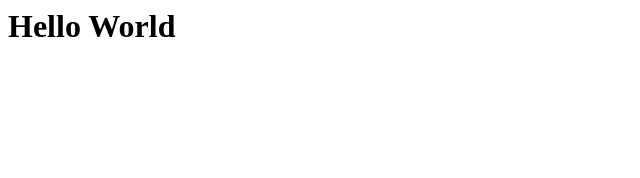
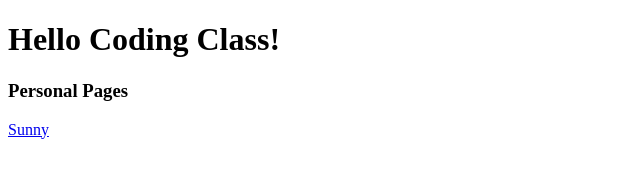
Before and after one commit to sanatshah/CodingClass, a plain HTML site: page index.html in a window 1280 px wide. Shown: the whole page, without its empty margins (0-640 px from the left). Drawn offline with Linux system fonts and the light colour scheme.

Commit message:
Update landing html page

```diff
--- a/index.html
+++ b/index.html
@@ -1,2 +1,16 @@
+<!doctype html>
 
-<h1> Hello World </h1>
+<html lang="en">
+  <head>
+    <meta charset="utf-8">
+    <title>Coding Class</title>
+  </head>
+
+  <body>
+
+    <h1> Hello Coding Class!</h1>
+    <h3>Personal Pages</h3>
+    <a href="/src/sunny/index.html">Sunny</a>
+
+  </body>
+</html>
```
